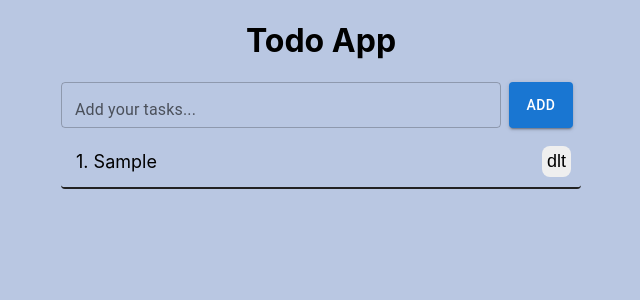
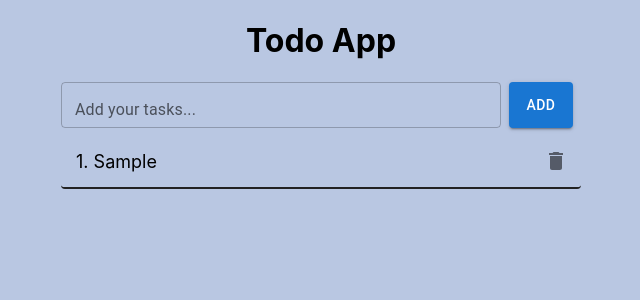
Before and after one commit to Pareeshyadav2022/my-todo, a React (Create React App) app: page / in a window 1280 px wide. Both pictures are taken after typing "Sample" into the empty fields and a click on the button "ADD". Shown: the top 300 px of the page, without its empty margins (319-959 px from the left). Built offline with nearby package versions, Linux system fonts and the light colour scheme.

Commit message:
delete icon added

```diff
--- a/package.json
+++ b/package.json
@@ -5,6 +5,7 @@
   "dependencies": {
     "@emotion/react": "^11.10.4",
     "@emotion/styled": "^11.10.4",
+    "@mui/icons-material": "^5.10.3",
     "@mui/material": "^5.10.3",
     "@reduxjs/toolkit": "^1.8.3",
     "@testing-library/jest-dom": "^5.16.4",
--- a/src/App.js
+++ b/src/App.js
@@ -1,6 +1,7 @@
-import { Box, Button, Stack, TextField } from "@mui/material";
+import { Box, Button, IconButton, Stack, TextField } from "@mui/material";
 import React, { useState, useEffect, useRef } from "react";
 import { useSelector, useDispatch } from "react-redux";
+import DeleteIcon from "@mui/icons-material/Delete";
 import "./App.css";
 
 import { addTasks, updateTask, deleteTask } from "./redux/reducer";
@@ -26,9 +27,9 @@ function App() {
     ref.current.focus();
   };
 
-  useEffect(() => {
-    console.log(reduxState.value);
-  }, [reduxState]);
+  // useEffect(() => {
+  //   console.log(reduxState.value);
+  // }, [reduxState]);
 
   const changeHandler = (e) => {
     setTampVal({ id: tampVal.id, index: tampVal.index, task: e.target.value });
@@ -129,7 +130,10 @@ function App() {
             {". "}
             {x.task}
           </p>
-          <button onClick={() => deleteTodo(x.id)}>dlt</button>
+
+          <IconButton aria-label="delete">
+            <DeleteIcon onClick={() => deleteTodo(x.id)} />
+          </IconButton>
         </Stack>
       ))}
     </div>
```
Also changed, not shown: 1 other file (tests, documents, lock files or other folders).
